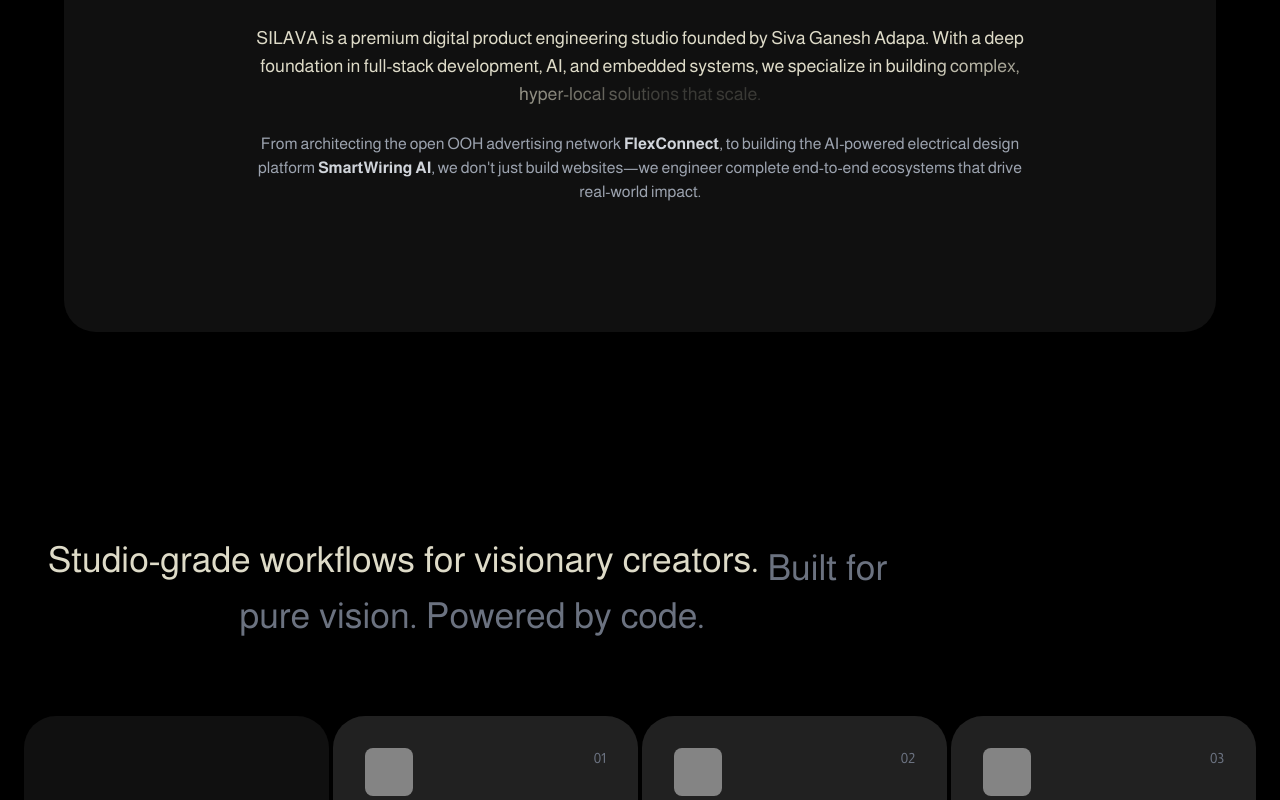
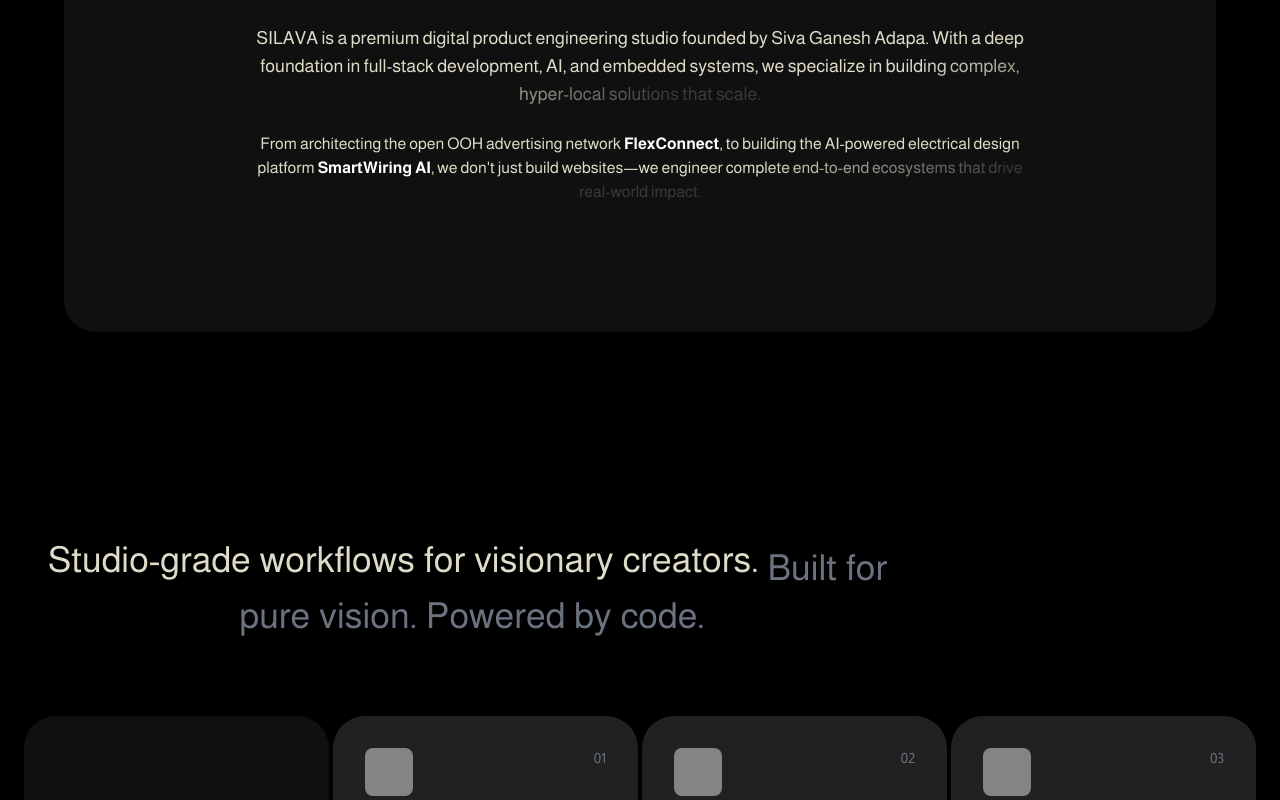
Before and after one commit to sivaganeshadapa/BuildoraLabs, a React (Vite) app: page / in a window 1280 px wide. Shown: the part 1400-2200 px from the top of the page. Built offline with nearby package versions, Linux system fonts and the light colour scheme; no server answers; the database is empty; grey boxes are pictures that could not be loaded.

Commit message:
fix: pre-launch audit (portfolio alignment, navigation IDs, animated text coloring)

```diff
--- a/src/components/About.tsx
+++ b/src/components/About.tsx
@@ -25,15 +25,12 @@
           <AnimatedLetter className="text-[#DEDBC8] text-sm sm:text-base md:text-lg leading-relaxed text-justify sm:text-center">
             SILAVA is a premium digital product engineering studio founded by Siva Ganesh Adapa. With a deep foundation in full-stack development, AI, and embedded systems, we specialize in building complex, hyper-local solutions that scale.
           </AnimatedLetter>
-          <motion.p
-            initial={{ opacity: 0, y: 10 }}
-            whileInView={{ opacity: 1, y: 0 }}
-            viewport={{ once: true }}
-            transition={{ duration: 0.8, delay: 0.2 }}
-            className="text-gray-400 text-xs sm:text-sm md:text-base leading-relaxed text-justify sm:text-center"
+          <AnimatedLetter
+            className="text-[#DEDBC8] text-xs sm:text-sm md:text-base leading-relaxed text-justify sm:text-center"
+            highlightWords={['FlexConnect', 'SmartWiring AI']}
           >
-            From architecting the open OOH advertising network <strong className="text-gray-300">FlexConnect</strong>, to building the AI-powered electrical design platform <strong className="text-gray-300">SmartWiring AI</strong>, we don't just build websites—we engineer complete end-to-end ecosystems that drive real-world impact.
-          </motion.p>
+            From architecting the open OOH advertising network FlexConnect, to building the AI-powered electrical design platform SmartWiring AI, we don't just build websites—we engineer complete end-to-end ecosystems that drive real-world impact.
+          </AnimatedLetter>
         </div>
 
       </div>
--- a/src/components/AnimatedLetter.tsx
+++ b/src/components/AnimatedLetter.tsx
@@ -1,7 +1,15 @@
 import { motion, useScroll, useTransform } from 'framer-motion';
 import { useRef } from 'react';
 
-export default function AnimatedLetter({ children, className = '' }: { children: string, className?: string }) {
+export default function AnimatedLetter({
+  children,
+  className = '',
+  highlightWords = []
+}: {
+  children: string;
+  className?: string;
+  highlightWords?: string[];
+}) {
   const containerRef = useRef<HTMLParagraphElement>(null);
 
   const { scrollYProgress } = useScroll({
@@ -9,11 +17,23 @@
     offset: ['start 0.8', 'end 0.2'],
   });
 
-  const chars = children.split('');
+  // Create an array of objects to track if a character is part of a highlighted word
+  const chars = children.split('').map(char => ({ char, isHighlight: false }));
+
+  // Find and mark highlighted words
+  highlightWords.forEach(word => {
+    let startIndex = 0;
+    while ((startIndex = children.indexOf(word, startIndex)) > -1) {
+      for (let i = startIndex; i < startIndex + word.length; i++) {
+        chars[i].isHighlight = true;
+      }
+      startIndex += word.length;
+    }
+  });
 
   return (
     <p ref={containerRef} className={className}>
-      {chars.map((char, index) => {
+      {chars.map((item, index) => {
         const charProgress = index / chars.length;
         const opacity = useTransform(
           scrollYProgress,
@@ -22,8 +42,12 @@
         );
 
         return (
-          <motion.span key={index} style={{ opacity }}>
-            {char}
+          <motion.span
+            key={index}
+            style={{ opacity }}
+            className={item.isHighlight ? 'text-white font-bold' : ''}
+          >
+            {item.char}
           </motion.span>
         );
       })}
--- a/src/components/Features.tsx
+++ b/src/components/Features.tsx
@@ -46,7 +46,7 @@
   ];
 
   return (
-    <section className="min-h-screen bg-black relative py-20 md:py-32 px-4 md:px-6">
+    <section id="services" className="min-h-screen bg-black relative py-20 md:py-32 px-4 md:px-6">
       <div className="absolute inset-0 bg-noise opacity-[0.15] mix-blend-overlay pointer-events-none"></div>
 
       <div className="max-w-[1600px] mx-auto relative z-10">
--- a/src/components/Portfolio.tsx
+++ b/src/components/Portfolio.tsx
@@ -104,8 +104,14 @@
           <div className="hidden md:block w-full overflow-hidden mb-32">
             <div
               ref={carouselRef}
-              className="flex gap-16 px-6 md:px-12 overflow-x-auto snap-x snap-mandatory pb-12"
-              style={{ scrollBehavior: 'smooth', msOverflowStyle: 'none', scrollbarWidth: 'none' }}
+              className="flex gap-16 overflow-x-auto snap-x snap-mandatory pb-12"
+              style={{
+                scrollBehavior: 'smooth',
+                msOverflowStyle: 'none',
+                scrollbarWidth: 'none',
+                paddingLeft: 'max(24px, calc((100vw - 1600px) / 2 + 24px))',
+                paddingRight: 'max(24px, calc((100vw - 1600px) / 2 + 24px))'
+              }}
             >
               {/* This style block completely hides the scrollbar across browsers while keeping functionality */}
               <style>{`
@@ -166,9 +172,6 @@
                   </div>
                 </div>
               ))}
-
-              {/* Padding block at end to allow the last item to scroll fully left */}
-              <div className="w-[10vw] shrink-0" />
             </div>
           </div>
 
```
